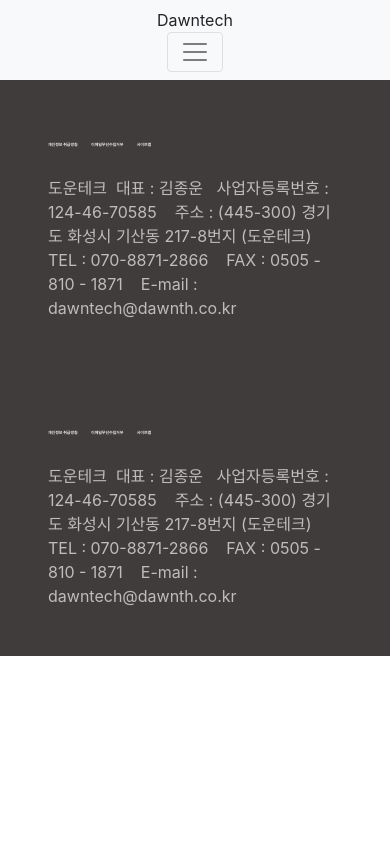
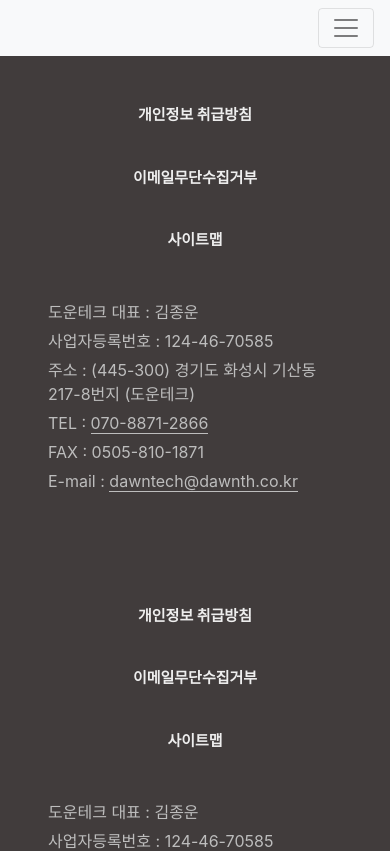
Before and after one commit to jaemin96/Dawntec_homepage, a React (Create React App) app: page /H_Bottom in a window 390 px wide. Shown: the top 851 px of the page. Built offline with nearby package versions, Linux system fonts and the light colour scheme.

Commit message:
Style: home style 수정(1)

```diff
--- a/src/App.css
+++ b/src/App.css
@@ -2359,3 +2359,47 @@
 
   color: #bdbdbd;
 }
+
+@media screen and (max-width: 768px) {
+  .company_name {
+    display: none;
+  }
+  .navbar-toggler.collapsed {
+  }
+  .mr-auto.navbar-nav {
+    justify-content: flex-end;
+    align-items: flex-end;
+    padding: 1rem;
+  }
+
+  .navbar.navbar-expand-lg {
+    display: flex;
+    align-items: flex-end;
+  }
+
+  .footer {
+    display: flex;
+    flex-direction: column;
+    gap: 3rem;
+  }
+
+  .footer_link {
+    display: flex;
+    flex-direction: column;
+    gap: 2.5rem;
+  }
+  .User_Guide_Ctl {
+    font-size: 15px;
+  }
+
+  .footer_contact {
+    display: flex;
+    flex-direction: column;
+    gap: 5px;
+  }
+
+  .footer_contact > li > a {
+    color: #bdbdbd;
+    border-bottom: 1px solid #bdbdbd;
+  }
+}
--- a/src/H_Bottom.js
+++ b/src/H_Bottom.js
@@ -51,31 +51,41 @@
     return (
       <div>
         <div className="footer">
-          <div className="bottom_Policy">
+          <div className="footer_link">
+            <div className="bottom_Policy2">
               <Link to="/User_Guide/Individual" className="User_Guide_Ctl">
-              개인정보 취급방침{" "}
+                개인정보 취급방침
               </Link>
             </div>
-          &nbsp;&nbsp;&nbsp;
             <div className="bottom_Policy2">
               <Link to="/User_Guide/Email_refuse" className="User_Guide_Ctl">
-              이메일무단수집거부{" "}
+                이메일무단수집거부
               </Link>
             </div>
-          &nbsp;&nbsp;&nbsp;
             <div className="bottom_Policy2">
               <Link to="/User_Guide/Homepage_map" className="User_Guide_Ctl">
-              사이트맵{" "}
+                사이트맵
               </Link>
             </div>
-          <br></br>
-          <br></br>
-          도운테크 &nbsp;대표 : 김종운 &nbsp;&nbsp;사업자등록번호 : 124-46-70585
-          &nbsp;&nbsp; 주소 : (445-300) 경기도 화성시 기산동 217-8번지
-          (도운테크)<br></br>
-          TEL : 070-8871-2866 &nbsp;&nbsp; FAX : 0505 - 810 - 1871 &nbsp;&nbsp;
-          E-mail : dawntech@dawnth.co.kr<br></br>
-          {/** <Link to ="/Notice/Notice_Delete_list" className="Admir_Ctl">Admir </Link>  */}
+          </div>
+          <ul className="footer_contact">
+            <li>{"도운테크 대표 : 김종운"}</li>
+            <li>{"사업자등록번호 : 124-46-70585"}</li>
+            <li>
+              {"주소 : (445-300) 경기도 화성시 기산동 217-8번지 (도운테크)"}
+            </li>
+            <li>
+              {"TEL : "}
+              <a href="tel:070-8871-2866">{"070-8871-2866"}</a>
+            </li>
+            <li>{"FAX : 0505-810-1871"}</li>
+            <li>
+              {"E-mail : "}
+              <a href="mailto:dawntech@dawnth.co.kr">
+                {"dawntech@dawnth.co.kr"}
+              </a>
+            </li>
+          </ul>
         </div>
       </div>
     );
--- a/src/H_Nav.js
+++ b/src/H_Nav.js
@@ -28,7 +28,7 @@
       <div className="nav_Background">
         {/**   <!-- Navbar   --> */}
         <ReactBootStrap.Navbar bg="light" variant="light" expand="lg">
-          Dawntech
+          <span className="company_name">{"Dawntech"}</span>
           <ReactBootStrap.Navbar.Toggle aria-controls="basic-navbar-nav" />
           <ReactBootStrap.Navbar.Collapse id="basic-navbar-nav ">
             <ReactBootStrap.Nav className="mr-auto">
```
Lines whose indentation alone changed are shown as unchanged.
